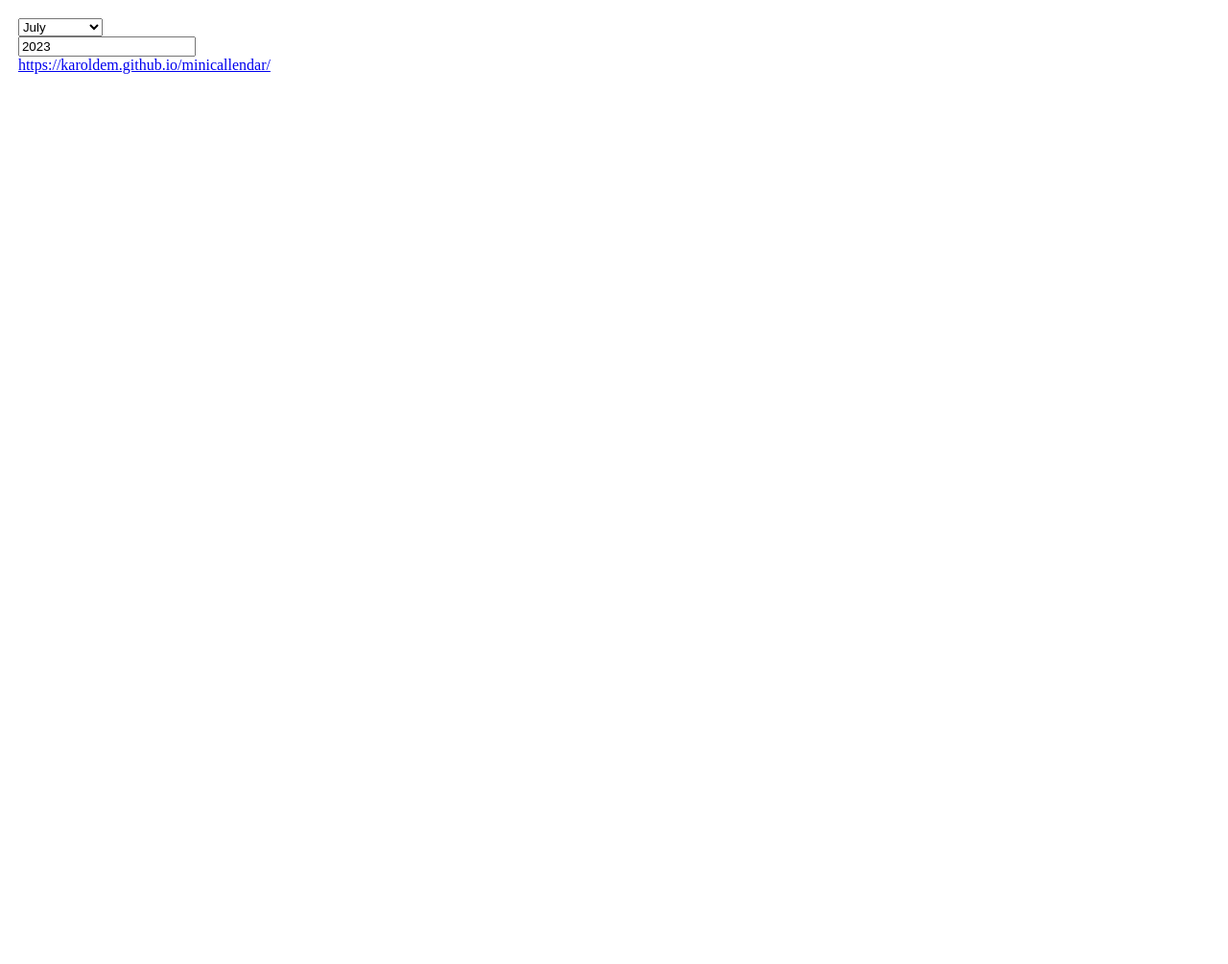
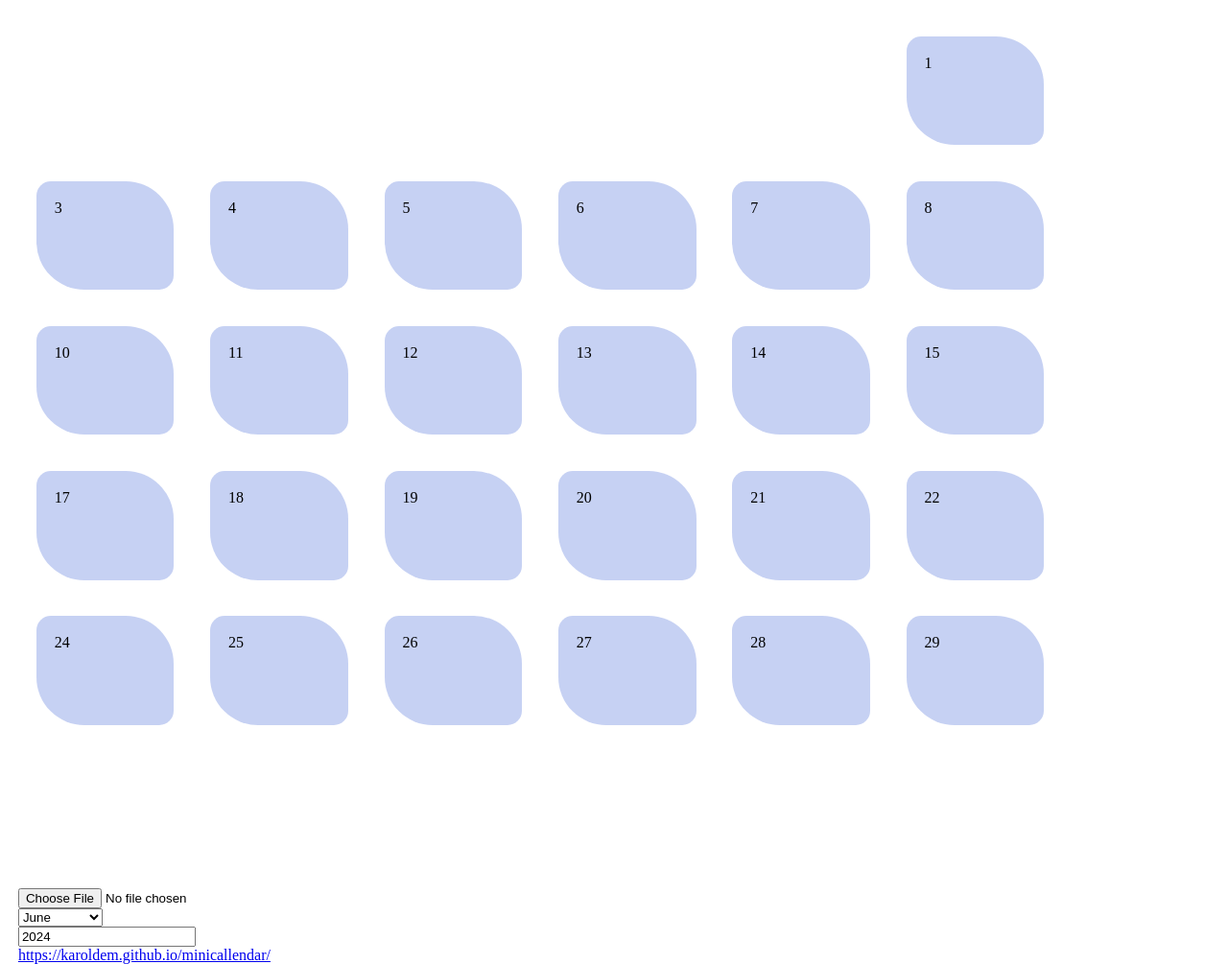
Before and after one commit to karoldem/minicalendar, a plain HTML site: page index.html in a window 1280 px wide. Shown: the whole page at 96% size. Before the commit the page ends 831 px from the top, so only its background shows below. Drawn offline with nearby package versions, Linux system fonts and the light colour scheme.

Commit message:
Add files via upload

```diff
--- a/index.html
+++ b/index.html
@@ -1,44 +1,45 @@
 <!DOCTYPE html>
 <html>
 <head>
-
-    <title>mini callendar</title>
+    <title>mini calendar</title>
     <link rel="stylesheet" href="style.css">
     <script src="https://unpkg.com/vue@3"></script>
-
 </head>
-
-
-
 <body>
-
     <div id="app">
-
         <p>
-            <div  v-for="i in days">
-                <div class=field v-bind:style="{ background: i.colour, width:i.width }" >
-                  {{ i.number }}
+            <div v-for="i in days" :key="i.number">
+                <div class="field" v-bind:style="{ background: i.colour, width: fieldWidth }">
+                    {{ i.number }}
                 </div>
             </div>
         </p>
 
-        <section >
+        <!-- File upload input -->
+        <section>
+            <input type="file" @change="handleFileUpload" />
+        </section>
+
+        <!-- Image to display uploaded photo -->
+        <img v-if="imageSrc" :src="imageSrc" class="uploaded-image" style="width: 210mm; height: auto;" />
+
+        <section>
             <select v-model="numberOfTheMonth">
-                <option class=nostyle v-for="option in months" :value="option.value">
-                  {{ option.text }}
+                <option class="nostyle" v-for="option in months" :value="option.value">
+                    {{ option.text }}
                 </option>
             </select>
 
-            <div><input v-model="year" /></div>
+            <div>
+                <input v-model="year" />
+            </div>
 
             <a href="https://karoldem.github.io/minicallendar/">https://karoldem.github.io/minicallendar/</a>
         </section>
-{{debug}}
+
+        {{debug}}
     </div>
 
-
-
     <script src="script.js"></script>
-
 </body>
 </html>
--- a/script.js
+++ b/script.js
@@ -1,104 +1,119 @@
 
-
-Vue.createApp({
-
+const app = Vue.createApp({
     data() {
-
         return {
             days: [],
-
-            year: 2023,
-            numberOfTheMonth: '6',
-
-            months: [     { text: 'January', 		value: 0 },
-                          { text: 'February', 	value: 1 },
-                          { text: 'March',			value: 2 },
-                          { text: 'April', 			value: 3 },
-                          { text: 'May', 				value: 4 },
-                          { text: 'June', 			value: 5 },
-                          { text: 'July', 			value: 6 },
-                          { text: 'August', 		value: 7 },
-                          { text: 'September', 	value: 8 },
-                          { text: 'October', 		value: 9 },
-                          { text: 'November', 	value: 10 },
-                          { text: 'December', 	value: 11 }              ],
-            debug:''
+            months: [
+                { text: 'January', value: 0 },
+                { text: 'February', value: 1 },
+                { text: 'March', value: 2 },
+                { text: 'April', value: 3 },
+                { text: 'May', value: 4 },
+                { text: 'June', value: 5 },
+                { text: 'July', value: 6 },
+                { text: 'August', value: 7 },
+                { text: 'September', value: 8 },
+                { text: 'October', value: 9 },
+                { text: 'November', value: 10 },
+                { text: 'December', value: 11 },
+            ],
+            numberOfTheMonth: new Date().getMonth(),
+            year: new Date().getFullYear(),
+            debug: '',
+            imageSrc: null,
+            fieldWidth: '28mm'
+        };
+    },
+    methods: {
+        handleFileUpload(event) {
+            const file = event.target.files[0];
+            if (file) {
+                const reader = new FileReader();
+                reader.onload = (e) => {
+                    this.imageSrc = e.target.result;
+                    this.fieldWidth = '20mm';
+                };
+                reader.readAsDataURL(file);
             }
         },
-
-
-
-    updated(){
+        updated() {
             const d = new Date();
             d.setFullYear(this.year);
             d.setMonth(this.numberOfTheMonth);
 
-      	d.setMonth(d.getMonth()+1)
+            d.setMonth(d.getMonth() + 1);
             d.setDate(0);
             var numberOfDaysInMonth = d.getDate();
 
             d.setDate(1);
             var blankFieldsOfPreviousMonth = d.getDay() - 1;
 
-        if (blankFieldsOfPreviousMonth == -1)
+            if (blankFieldsOfPreviousMonth == -1) {
                 blankFieldsOfPreviousMonth = 6;
+            }
 
             var oversize = blankFieldsOfPreviousMonth + numberOfDaysInMonth - 35;
 
-      	if ( blankFieldsOfPreviousMonth == 6 ) blankFieldsOfPreviousMonth = 5
+            if (blankFieldsOfPreviousMonth == 6) blankFieldsOfPreviousMonth = 5;
 
-    		if ( oversize > 0 ) {
-          	blankFieldsOfPreviousMonth = 0
+            if (oversize > 0) {
+                blankFieldsOfPreviousMonth = 0;
 
-          	while(d.getDay() != 1) d.setDate(d.getDate()+1);
+                while (d.getDay() != 1) d.setDate(d.getDate() + 1);
             }
 
-        var days = [   ]
+            var days = [];
             var positionInTable = 0;
-      	var fieldColour = '#fff'
+            var fieldColour = '#fff';
 
-        function pushDay(text){
-          	var width = '28mm'
+            function pushDay(text) {
+                var width = '28mm';
 
-          	if (positionInTable % 6 == 5 )
-              width = '32mm'
+                if (positionInTable % 6 == 5) width = '32mm';
 
-            days.push({		'number':		text,
-                          'colour':		fieldColour,
-                          'width':		width							});
+                days.push({
+                    'number': text,
+                    'colour': fieldColour,
+                    'width': width
+                });
 
                 positionInTable++;
             }
 
-      	for(var i = 0; i<blankFieldsOfPreviousMonth; i++)
-          pushDay();
+            for (var i = 0; i < blankFieldsOfPreviousMonth; i++) pushDay();
 
-      	fieldColour = '#abea'
+            fieldColour = '#abea';
 
             var nextDayDate = new Date(d);
-        nextDayDate.setDate( d.getDate() +1 )
+            nextDayDate.setDate(d.getDate() + 1);
 
-      	while( nextDayDate.getDate() >= d.getDate()){
+            while (nextDayDate.getDate() >= d.getDate()) {
                 if (d.getDay() != 0)
                     pushDay(d.getDate());
-            d.setDate( d.getDate() + 1 )
-            nextDayDate.setDate( nextDayDate.getDate() + 1 )
-
+                d.setDate(d.getDate() + 1);
+                nextDayDate.setDate(nextDayDate.getDate() + 1);
             }
 
             if (d.getDay() != 0)
                 pushDay(d.getDate());
 
-        fieldColour = '#fff'
+            fieldColour = '#fff';
 
-        pushDay();pushDay();pushDay();
-        pushDay();pushDay();pushDay();
-
-        pushDay();pushDay();pushDay();
-        pushDay();pushDay();pushDay();
-
+            // Ensure exactly 7 fields per week
+            while (positionInTable % 7 != 0) {
+                pushDay();
+            }
 
             this.days = days;
         }
+    },
+    watch: {
+        numberOfTheMonth: 'updated',
+        year: 'updated'
+    },
+    mounted() {
+        this.updated();
+    }
+});
 
-}).mount('#app')
+app.mount('#app');
```
Lines whose indentation alone changed are shown as unchanged.
